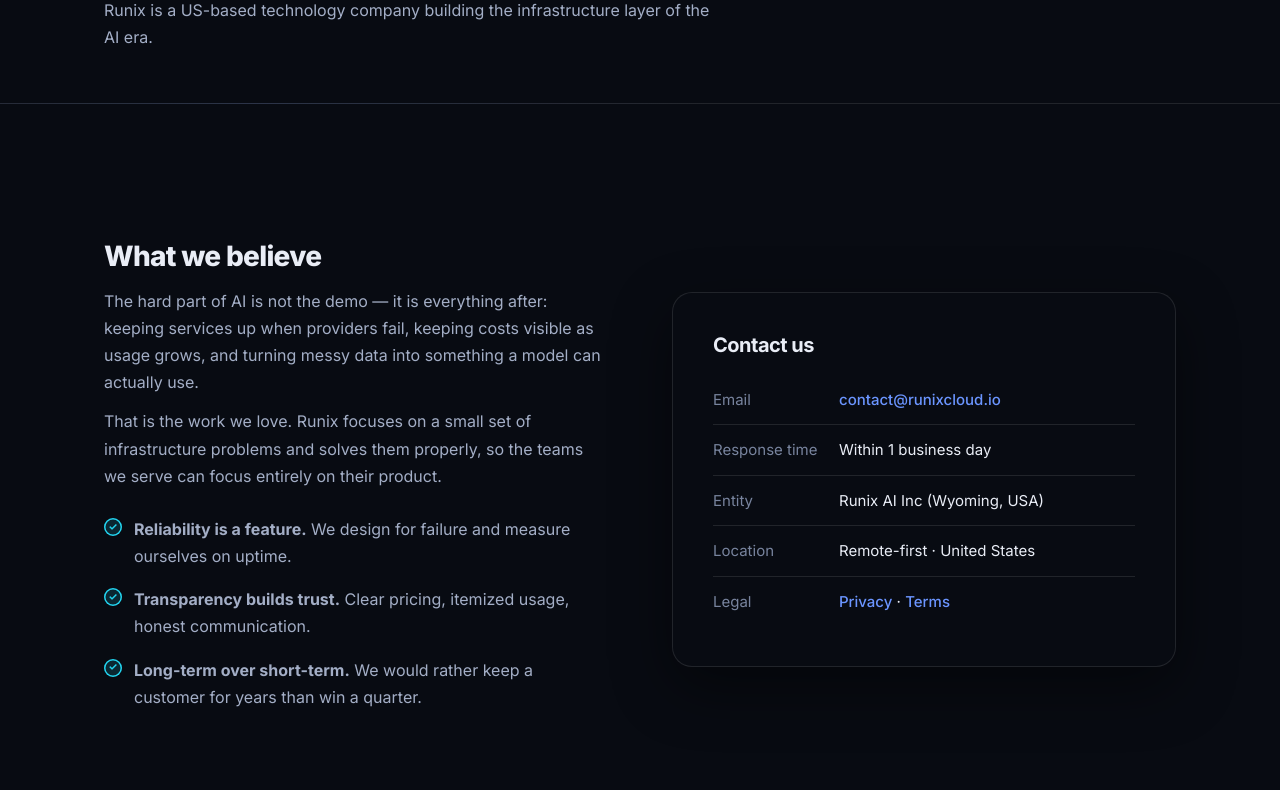
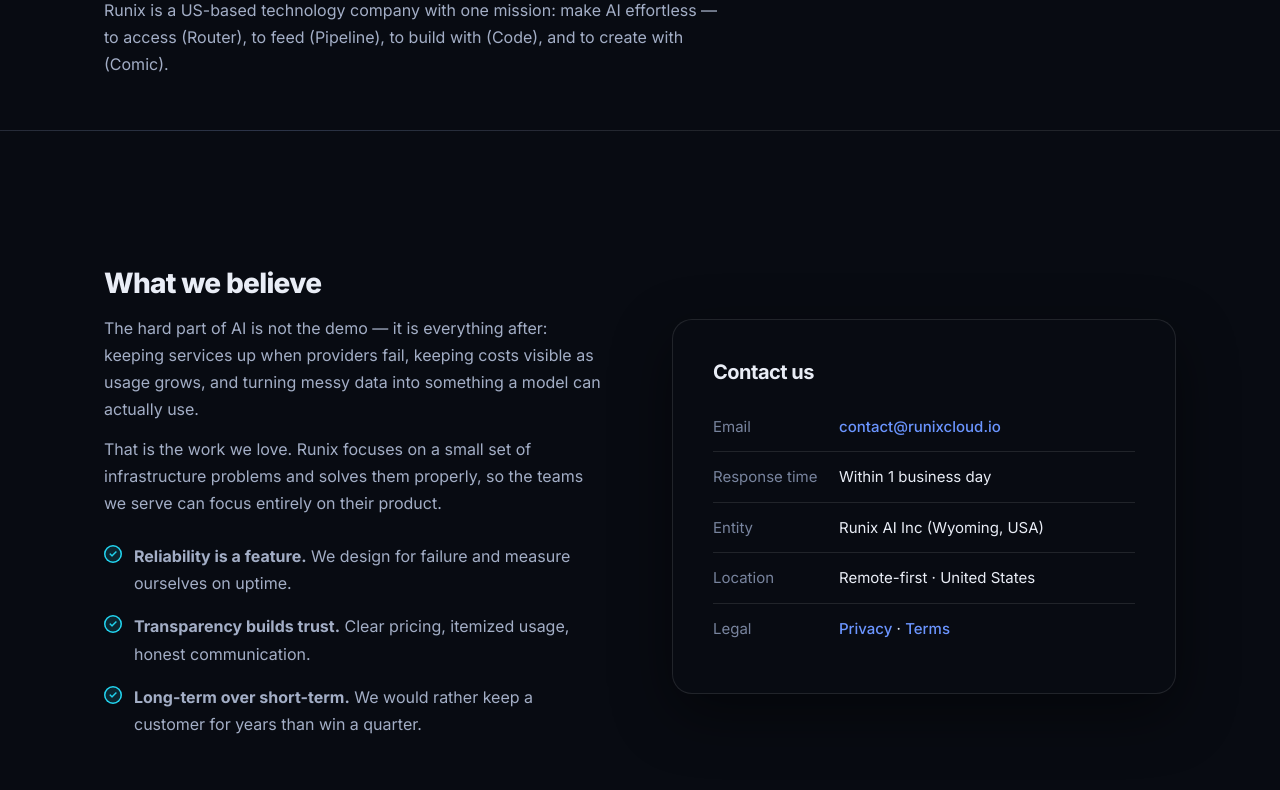
Before and after one commit to cuihuan/runix-site, a website: page about.html in a window 1280 px wide. Shown: the part 262-1052 px from the top of the page. Drawn offline with Linux system fonts and the light colour scheme.

Commit message:
State the mission on the about page in product terms

```diff
--- a/about.html
+++ b/about.html
@@ -54,7 +54,7 @@
   <div class="container">
     <span class="badge">Company</span>
     <h1>Engineers, obsessed with reliability</h1>
-    <p>Runix is a US-based technology company building the infrastructure layer of the AI era.</p>
+    <p>Runix is a US-based technology company with one mission: make AI effortless — to access (Router), to feed (Pipeline), to build with (Code), and to create with (Comic).</p>
   </div>
 </div>
 
```
Also changed, not shown: .wrangler/cache/pages.json.
